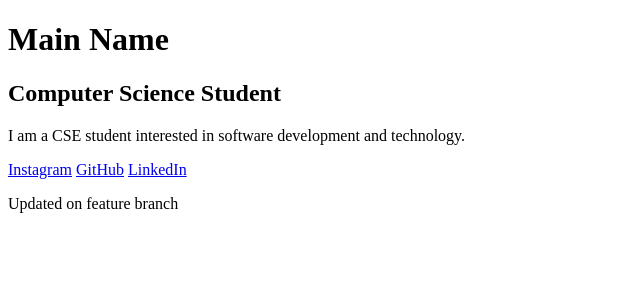
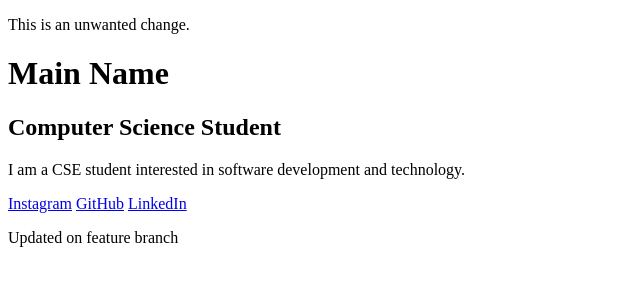
Before and after one commit to Sujal-Decodes/profile-card, a plain HTML site: page index.html in a window 1280 px wide. Shown: the whole page, without its empty margins (0-640 px from the left). Drawn offline with Linux system fonts and the light colour scheme.

Commit message:
Add unwanted change

```diff
--- a/index.html
+++ b/index.html
@@ -4,7 +4,7 @@
     <title>My Profile Card</title>
     <link rel="stylesheet" href="style.css">
 </head>
-
+<p>This is an unwanted change.</p>
 <body>
 
     <div class="profile-card">
```
